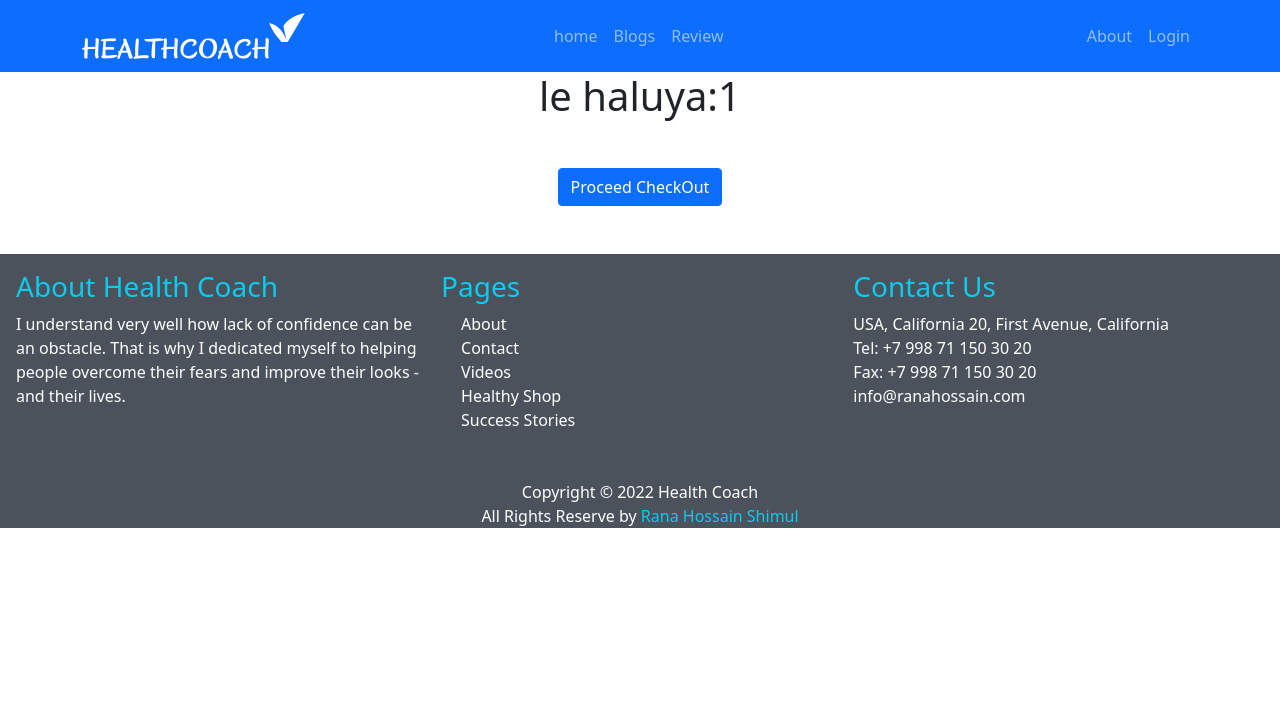
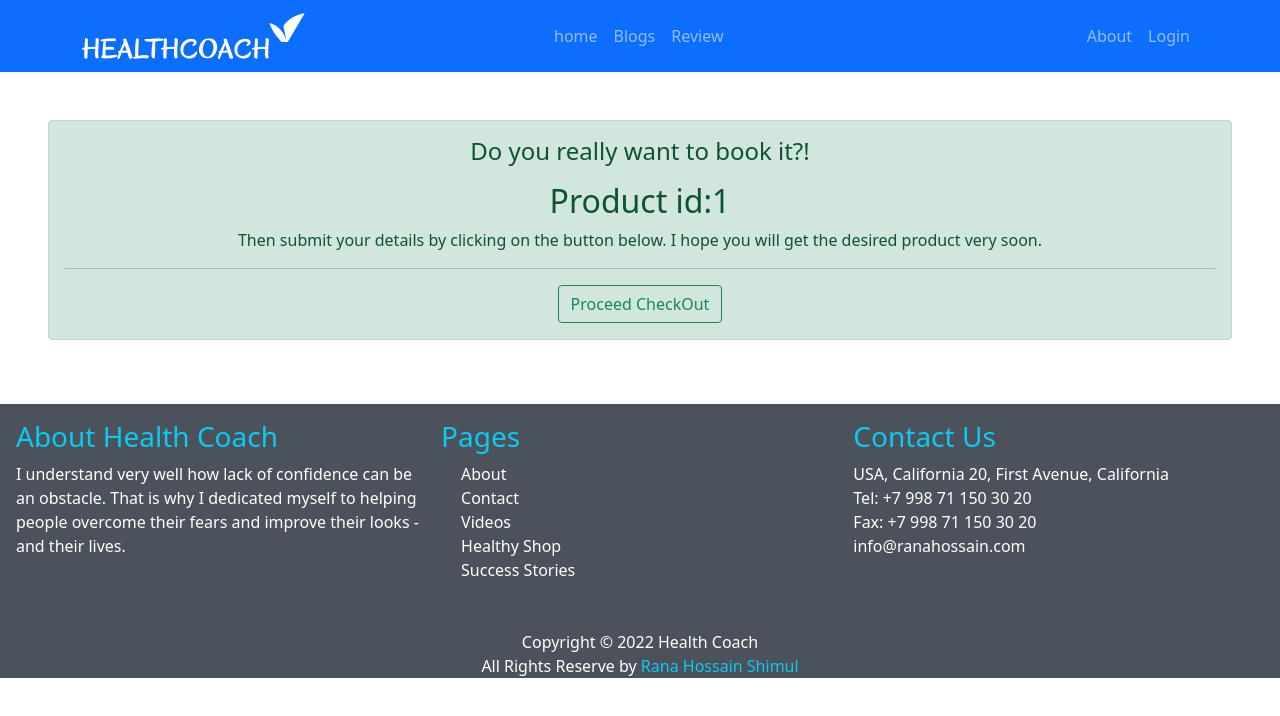
Before and after one commit to rana135/health-check, a React (Create React App) app: page /service/1 in a window 1280 px wide. Shown: the top 716 px of the page. Built offline with nearby package versions, Linux system fonts and the light colour scheme; no server answers.

Commit message:
service id card added

```diff
--- a/src/CheckOut/CheckOut.js
+++ b/src/CheckOut/CheckOut.js
@@ -3,7 +3,7 @@ import React from 'react';
 const CheckOut = () => {
     return (
         <div>
-            dsadfsafsdaasdfdsa
+            sfd
         </div>
     );
 };
--- a/src/ServiceDetails/ServiceDetails.js
+++ b/src/ServiceDetails/ServiceDetails.js
@@ -1,14 +1,30 @@
-import React from 'react';
+import React, { useState } from 'react';
+import { Alert, Button } from 'react-bootstrap';
 import { Link, useParams } from 'react-router-dom';
 
 const ServiceDetails = () => {
+    const [show, setShow] = useState(true);
     const {serviceId} = useParams();
     return (
-        <div>
-            <h1 className='text-center'>le haluya:{serviceId}</h1>
-            <Link to='/checkOut'>
-            <button className='btn btn-primary mx-auto d-block m-5'>Proceed CheckOut</button>
-            </Link>
+        <div className='text-center p-5'>
+            <Alert show={show} variant="success">
+        <Alert.Heading>Do you really want to book it?!</Alert.Heading>
+        <h2 className='text-center mt-3'>Product id:{serviceId}</h2>
+            <div className='text-center'></div>
+        <p>
+        Then submit your details by clicking on the button below. I hope you will get the desired product very soon.
+        </p>
+        <hr />
+        <div className="d-flex justify-content-center">
+        <Link to='/checkOut'>
+          <Button  onClick={() => setShow(false)} variant="outline-success">
+          Proceed CheckOut
+          </Button>
+          </Link>
+        </div>
+      </Alert>
+
+      {!show && <Button onClick={() => setShow(true)}>Show Alert</Button>}
         </div>
     );
 };
```
